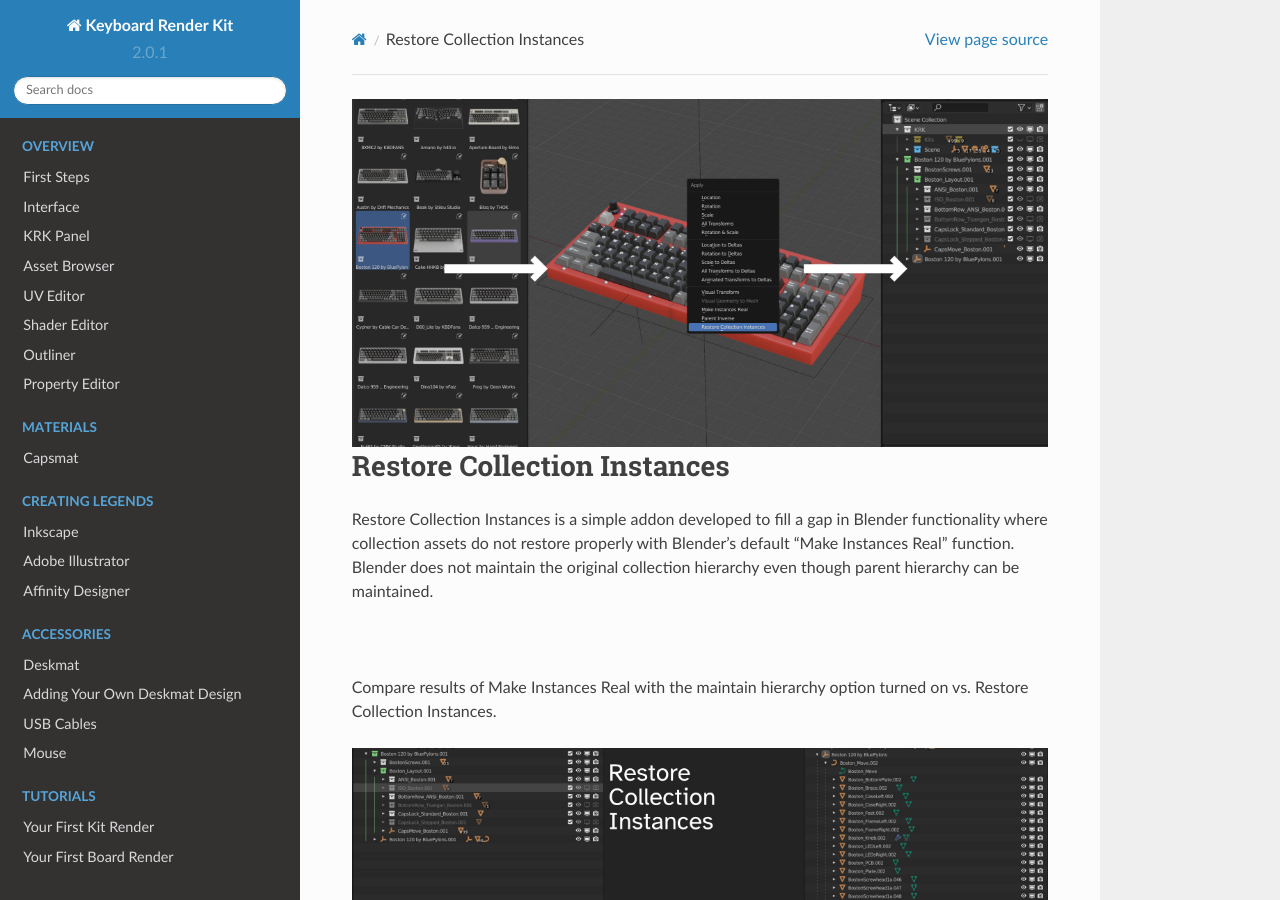
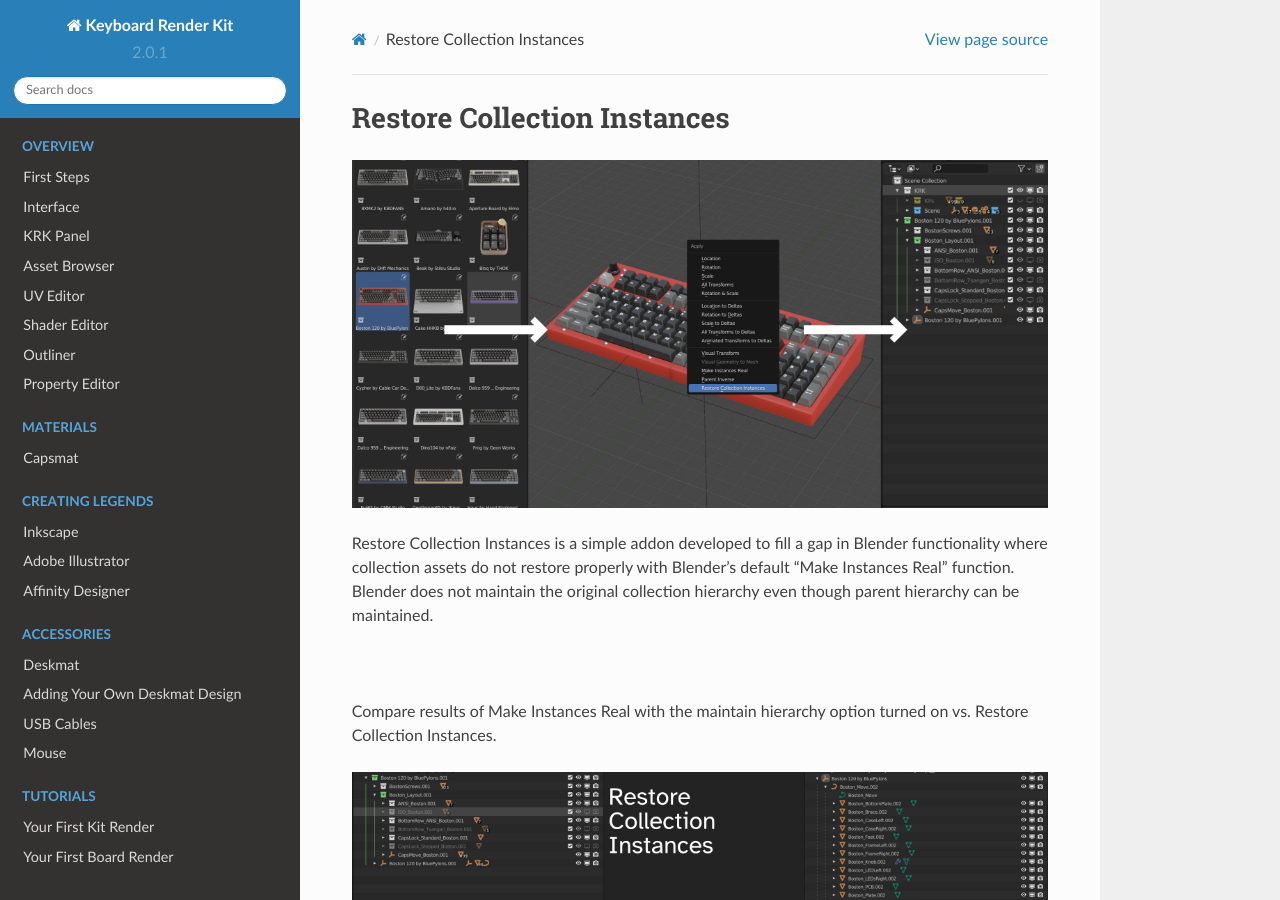
Before and after one commit to imperfectlink/KeyboardRenderKit, a Sphinx documentation site: the page built from docs/source/rci.rst, in a window 1280 px wide and 900 px high. Built offline with Sphinx 7.4.7 and the Read the Docs theme 2.0.0, drawn with Linux system fonts in a browser that asks for light colours.

Commit message:
Update rci.rst

```diff
--- a/docs/source/rci.rst
+++ b/docs/source/rci.rst
@@ -1,7 +1,8 @@
+Restore Collection Instances
+====
+
 .. image:: img/RCI_Banner.jpg
 
-Restore Collection Instances
-====
 
 Restore Collection Instances is a simple addon developed to fill a gap in Blender functionality where collection assets do not restore properly with Blender's default "Make Instances Real" function. Blender does not maintain the original collection hierarchy even though parent hierarchy can be maintained.
 
```
